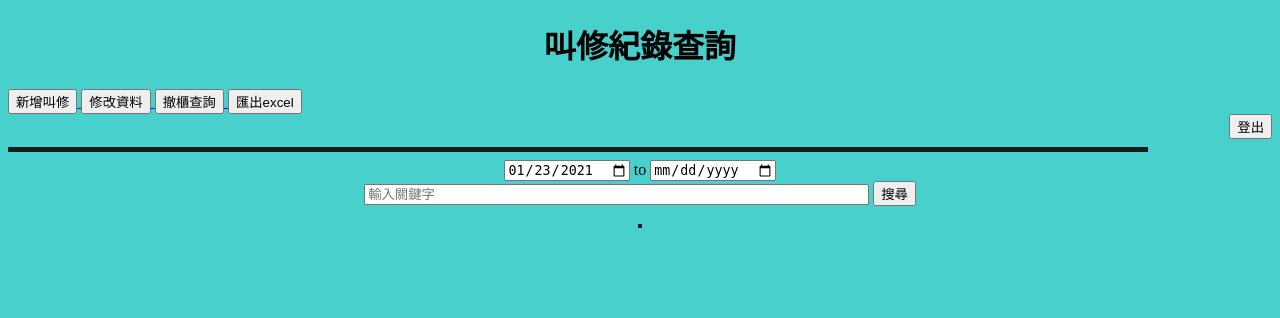
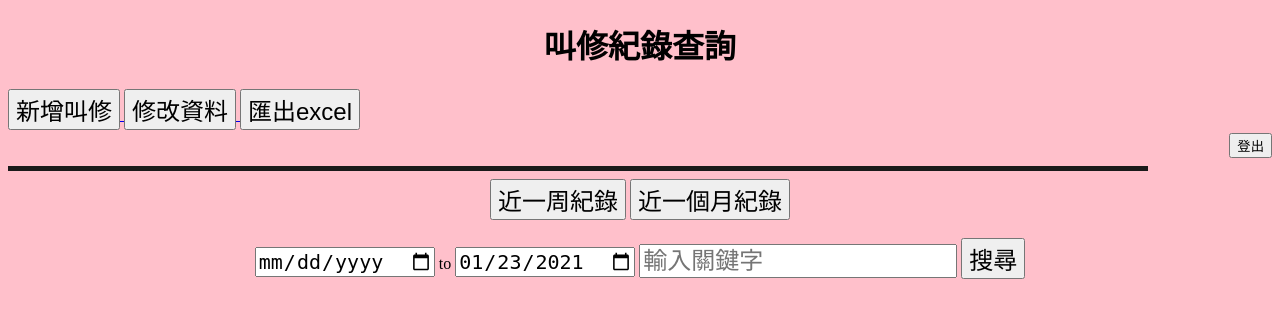
Before and after one commit to albertyaya/taroko, a PHP site: page /myproject/inquire.php in a window 1280 px wide. Shown: the top 318 px of the page. Run offline with PHP 8.4, Linux system fonts and the light colour scheme.

Commit message:
add button and  setting dault to date2

```diff
--- a/inquire.php
+++ b/inquire.php
@@ -6,20 +6,17 @@
     <meta charset="utf-8">
 </head>
 
-<body bgcolor="#48D1CC" 　text="#0000EE">
+<body bgcolor="	#FFB5B5" 　text="#0000EE">
     <title>叫修紀錄查詢</title>
-    <a href="http://127.0.0.1/myproject/myphp.php">
-    <input type="button" name="button" value="新增叫修">
+    <a href="http://127.0.0.1/myproject/myphp.php" >
+    <input type="button" name="button" value="新增叫修" style="font-size: x-large">
     </a>
     <a href="http://127.0.0.1/myproject/inquire_modify.php">
-    <input type="button" name="button" value="修改資料">
+    <input type="button" name="button" value="修改資料" style="font-size: x-large">
     </a>
-    <a href="http://127.0.0.1/myproject/contract.php">
-    <input type="button" name="contract" value="撤櫃查詢">
-    </a>
-    <input type="submit" name="loadout_excel" value="匯出excel">
+    <input type="submit" name="loadout_excel" value="匯出excel" style="font-size: x-large">
     <div class="logout">
-    <a href="http://127.0.0.1/myproject/logout.php" >
+    <a href="http://127.0.0.1/myproject/logout.php" style="font-size: x-large" >
     <input type="button" value="登出">
     </div>
 </a>
@@ -28,10 +25,13 @@
 
     <form method="POST" action=" <?php echo $_SERVER['PHP_SELF']; ?>">
         <div class="search_center">
-            <input type="date" value="<?php echo date('Y-m-d'); ?>" name="from_date" >
-            to <input type="date" name="to_date" ></br>
-            <input type="search" name="search" placeholder="輸入關鍵字" size="60">
-            <input type="submit" value="搜尋"></br>
+        <input type="submit" name="button1" value="近一周紀錄" style="font-size: x-large" >
+	    <input type="submit" name="button2" value="近一個月紀錄" style="font-size: x-large"></br>
+        <br>
+            <input type="date"  name="from_date" style="font-size: x-large" >
+            to <input type="date" value="<?php echo date('Y-m-d'); ?>" name="to_date" style="font-size: x-large" >
+            <input type="search" name="search" placeholder="輸入關鍵字" size="" style="font-size: x-large">
+            <input type="submit" value="搜尋" style="font-size: x-large"></br>
         </div>
     </form>
     <style type="text/css">
@@ -40,15 +40,24 @@
         }
 
         .odd {
-            background: #53FF53;
+            background:	#53FF53;
         }
 
         .even {
             background: #A6FFA6;
+
         }
         .logout{
             text-align:right;
         }
+        table {
+            border-collapse:collapse;
+            width:90%;
+        }
+        tr,td {padding:6px; border-width:3px;border-color:#FFFFFF;}
+        th,td{border-color:#FFFFFF;;padding:6px; border-width:3px;}
+        tr.heading{background:	#00DB00;}
+        body {background:pink;}
     </style>
 
     <?php
@@ -86,16 +95,28 @@ if($_SERVER["REQUEST_METHOD"] == "POST")
 
     }
 
+    $button1= " ";
+    $button2= " ";
     $where = [];
-    if($date1&&$date2)
+    if(isset($_POST['button1']))
+    {
+     $button1= "DATE_SUB(CURDATE(), INTERVAL 7 DAY) <=date1";
+     $where[]=$button1;
+    }
+    else if(isset($_POST['button2']))
+    {
+     $button2= "DATE_SUB(CURDATE(), INTERVAL 30 DAY) <=date1";
+     $where[]=$button2;
+    }
+    else if($date1&&$date2)
     {   $nextDate =  date('Y-m-d', strtotime("$date2+ 1 day"));
         $string ="(date1 >= '$date1' and date1 < '$nextDate' )";
         $where[]=$string;
     }
 
-    else if ($date1) {
-        $nextDate =  date('Y-m-d', strtotime("$date1 + 1 day"));
-        $string = " date1 >= '$date1' and date1 < '$nextDate'  ";
+    else if ($date2){
+        $nextDate =  date('Y-m-d', strtotime("$date2 + 1 day"));
+        $string = " date1 >= '$date2' and date1 < '$nextDate'  ";
         $where[] = $string;
     }
     if ($shopname) {
@@ -109,15 +130,12 @@ if($_SERVER["REQUEST_METHOD"] == "POST")
     //SELECT * FROM fix where (shopname like '%糖果森林%' or engineer like '%糖果森林%') and ( date1 >= '2020-11-06' and date1 < '2020-11-07' )
     //需要括號，不然會變成shopname like '%糖果森林%' or (engineer like '%糖果森林%' and date1 >= '2020-11-06' and date1 < '2020-11-07' )
     //前面成立後面就不會判斷了
-    if ($shopname == '' && $date1 == '') {
-        die('name is empty');
+
+    if (!mysqli_num_rows($result)) {
+        die("<div align=center>總共 0 筆資料</div>");
     }
+    echo "<tr class='heading' align='center' style='font-size: large'><th width='100'>叫修日期</th><th width='150'>店櫃名稱</th><th width='200'>報修問題</th><th width='200'>處理方式</th><th width='100'>備註</th><th width='150'>問題分類</th><th width='90'>處理人員</th></tr>";
 
-
-    echo "<tr align='center' background='#000000'><th width='150'>叫修日期</th><th width='150'>店櫃名稱</th><th width='200'>報修問題</th><th width='200'>處理方式</th><th width='150'>備註</th><th width='200'>問題分類</th><th width='150'>處理人員</th></tr>";
-    if (!mysqli_num_rows($result)) {
-        die('0筆資料');
-    }
     $i = 1;
     //如果返回的是多條資料，函式 fetch_assoc() 將結合集放入到關聯陣列並迴圈輸出。 while() 迴圈出結果集，並輸出 Id，Rank，Name，ATK和HP 四個欄位值。
     while ($row = mysqli_fetch_array($result))
@@ -125,18 +143,18 @@ if($_SERVER["REQUEST_METHOD"] == "POST")
 
 
         if ($i % 2 == 1) {
-            echo "<tr class='odd'>";
-            echo "<td align='center'>" . $row["date1"] . "</td><td align='center'>" . $row["shopname"] . "</td><td>" . $row["problem"] . "</td><td>" . $row["solution"] . "</td><td>" . $row["remark"] . "</td><td align='center'>" . $row["sort"] . "</td><td align='center'>".$row["engineer"]."</td>";
+            echo "<tr class='odd' style='font-size: large'>";
+            echo "<td align='center' >" . $row["date1"] . "</td><td align='center' >" . $row["shopname"] . "</td><td >" . $row["problem"] . "</td><td >" . $row["solution"] . "</td><td  width='100'>" . $row["remark"] . "</td><td align='center'  >" . $row["sort"] . "</td><td align='center' >".$row["engineer"]."</td>";
             echo "</tr>";
         } else {
-            echo "<tr class='even'>";
-            echo "<td align='center'>" . $row["date1"] . "</td><td align='center'>" . $row["shopname"] . "</td><td>" . $row["problem"] . "</td><td>" . $row["solution"] . "</td><td>" . $row["remark"] . "</td><td align='center'>" . $row["sort"] . "</td><td align='center'>".$row["engineer"]."</td>";
+            echo "<tr class='even' style='font-size: large'>";
+            echo "<td align='center' >" . $row["date1"] . "</td><td align='center' >" . $row["shopname"] . "</td><td>" . $row["problem"] . "</td><td >" . $row["solution"] . "</td><td  width='100'>" . $row["remark"] . "</td><td align='center'  >" . $row["sort"] . "</td><td align='center'  >".$row["engineer"]."</td>";
             echo "</tr>";
         }
         $i++;
     }
     $i=$i-1;
-    echo "<div align=center>總共".$i."筆資料</div>";
+    echo "<div align=center>總共 ".$i." 筆資料</div>";
     echo "<br>";
 }
 
--- a/update.php
+++ b/update.php
@@ -2,7 +2,7 @@
 
 require_once("sql_connect.php");
 
- $id=$_COOKIE["id"];
+         $id=$_POST["id"];
          $sh_date=$_POST['sh_date'];
          $sh_name=$_POST['sh_name'];
          $sh_problem=$_POST['sh_problem'];
@@ -18,5 +18,8 @@ require_once("sql_connect.php");
         else if($submit=='刪除')
         {
             $sql="DELETE from fix where id='$id'";
+            echo "刪除成功";
         }
+        $result=mysqli_query($connect,$sql);
+        header("location:inquire_modify.php");
 ?>
```
Also changed, not shown: contract.php (+4 -4 lines), inquire_modify.php (+15 -16 lines).
